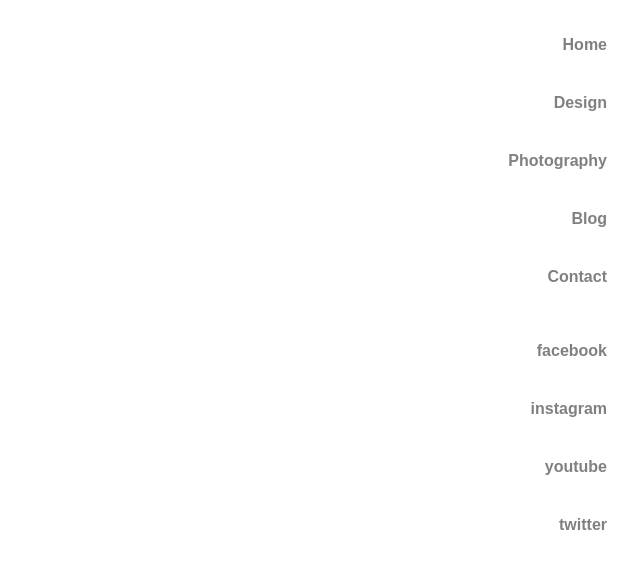
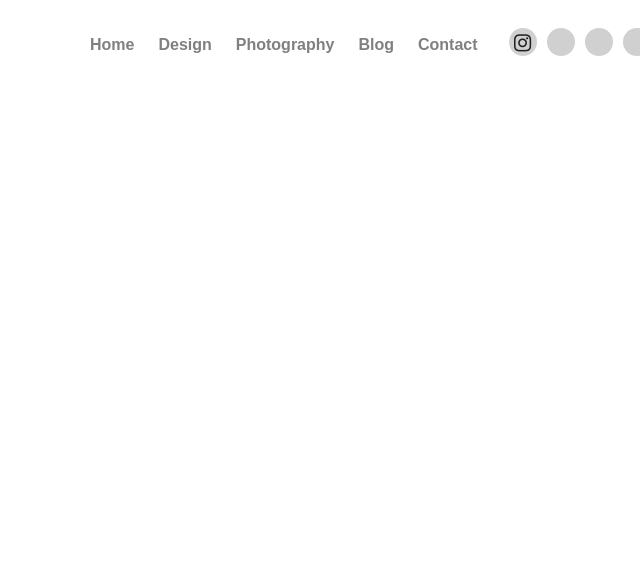
Before and after one commit to codewithkushagra/porfolio, a plain HTML site: page index.html in a window 1280 px wide. Shown: the whole page, without its empty margins (640-1280 px from the left). Drawn offline with Linux system fonts and the light colour scheme.

Commit message:
Navbar styling

```diff
--- a/index.html
+++ b/index.html
@@ -4,7 +4,8 @@
     <meta charset="UTF-8">
     <meta name="viewport" content="width=device-width, initial-scale=1.0">
     <link rel="stylesheet" href="/style.css">
-    <title>Document</title>
+    <link rel="stylesheet" href="https://cdnjs.cloudflare.com/ajax/libs/font-awesome/4.7.0/css/font-awesome.min.css">
+    <title>Couselling Guru</title>
 </head>
 <body>
     <nav class="navbar">
@@ -19,10 +20,10 @@
         </div>
         <div class="nav-social">
             <ul class="nav-social-list">
-                <li><a href="#facebook">facebook</a></li>
-                <li><a href="#instagram">instagram</a></li>
-                <li><a href="#youtube">youtube</a></li>
-                <li><a href="#twitter">twitter</a></li>
+                <li><a href="#facebook"><div class="media-circle"><i class="fa fa-instagram" style="font-size:20px;color:rgb(32, 32, 32);padding: 5px 5px"></i></div></a></li>
+                <li><a href="#instagram"><div class="media-circle"></div></a></li>
+                <li><a href="#youtube"><div class="media-circle"></div></a></li>
+                <li><a href="#twitter"><div class="media-circle"></div></a></li>
             </ul>
         </div>
     </nav>
--- a/style.css
+++ b/style.css
@@ -1,35 +1,65 @@
+.navbar
+{
+    position: fixed;
+    cursor: pointer;
+    width: 100%;
+    height: 100px;
+    left: 0px;
+    top: 0px;
+}
 
-
-
+.nav-list{
+    position: absolute;
+    width: 100%;
+    top: 20px;
+    left: 680px;
+}
 
 .nav-list li
 {
+
+    display: inline;
     list-style: none;
-    text-align: right;
-    padding: 20px 25px;
+    padding: 0px 10px;
     font-family: sans-serif;
     font-style: normal;
     font-weight: bold;
     font-size: 16px;
 }
 
+
+
 .nav-list li a{
     text-decoration: none;
     color: gray;
 }
 
+.nav-social{
+    position: absolute;
+    width: 100%;
+    top: 12px;
+    left: 1090px;
+}
+
 .nav-social li
 {
+    display: inline;
     list-style: none;
-    text-align: right;
-    padding: 20px 25px;
-    font-family: sans-serif;
-    font-style: normal;
-    font-weight: bold;
-    font-size: 16px;
+    padding: 0px 19px;
+
 }
 
 .nav-social li a{
     text-decoration: none;
-    color: gray;
+    color: rgb(209, 208, 208);
 }
+
+.media-circle
+{
+    position: absolute;
+    width: 28px;
+    height: 28px;
+    border-radius: 50%;
+    display: inline;
+    background: rgb(209, 208, 208);
+}
```
